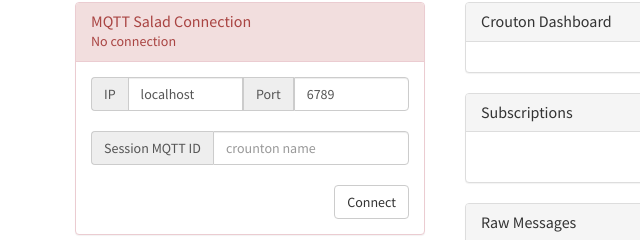
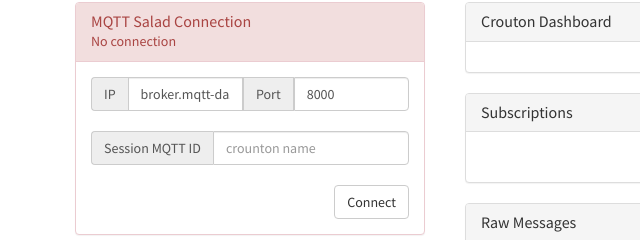
Before and after one commit to edfungus/crouton-prototype, a website: page index.html in a window 1280 px wide. Shown: the part 518-758 px from the top of the page, 0-640 px from the left. Drawn offline with nearby package versions, Linux system fonts and the light colour scheme.

Commit message:
Change to bootstrap-css-only bower so we aren't downloading the js and jquery too

```diff
--- a/app/connection/connection.js
+++ b/app/connection/connection.js
@@ -99,8 +99,8 @@ app.controller('ConnectionController', ['$scope', 'mqttClient', 'croutonList', '
   $scope.isConnected = false;
   $scope.connecting = false;
   $scope.badParams = false;
-  //$scope.connectionParam = {'port': '8000', 'ip': 'broker.mqtt-dashboard.com', 'clientName': "crounton-webclient" + parseInt(Math.random() * 100, 10) };
-  $scope.connectionParam = {'port': '6789', 'ip': 'localhost', 'clientName': "crounton-webclient" + parseInt(Math.random() * 100, 10) };
+  $scope.connectionParam = {'port': '8000', 'ip': 'broker.mqtt-dashboard.com', 'clientName': "crounton-webclient" + parseInt(Math.random() * 100, 10) };
+  //$scope.connectionParam = {'port': '6789', 'ip': 'localhost', 'clientName': "crounton-webclient" + parseInt(Math.random() * 100, 10) };
 
   //Update functions
   $rootScope.$on("connectionIs", function(event,arg){
--- a/bower.json
+++ b/bower.json
@@ -15,7 +15,7 @@
   ],
   "dependencies": {
     "angular": "~1.4.5",
-    "bootstrap": "~3.3.5",
+    "bootstrap-css-only": "~3.3.5",
     "font-awesome": "fontawesome#~4.4.0"
   }
 }
--- a/index.html
+++ b/index.html
@@ -1,7 +1,7 @@
 <!DOCTYPE html>
 
 <head>
-  <link href="common/bower/bootstrap/dist/css/bootstrap.min.css" rel="stylesheet" type="text/css"/>
+  <link href="common/bower/bootstrap-css-only/css/bootstrap.min.css" rel="stylesheet" type="text/css"/>
   <link href="common/bower/font-awesome/css/font-awesome.min.css" rel="stylesheet" type="text/css"/>
   <link href="common/css/style.css" rel='stylesheet' type="text/css"/>
   <link rel=“shortcut icon” type="image/gif" href=“common/favicon.gif”>
```
